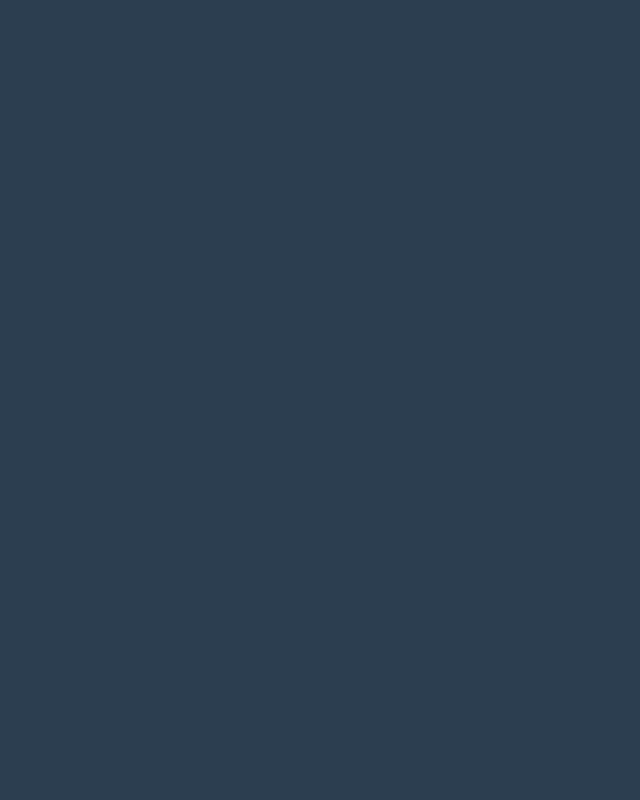
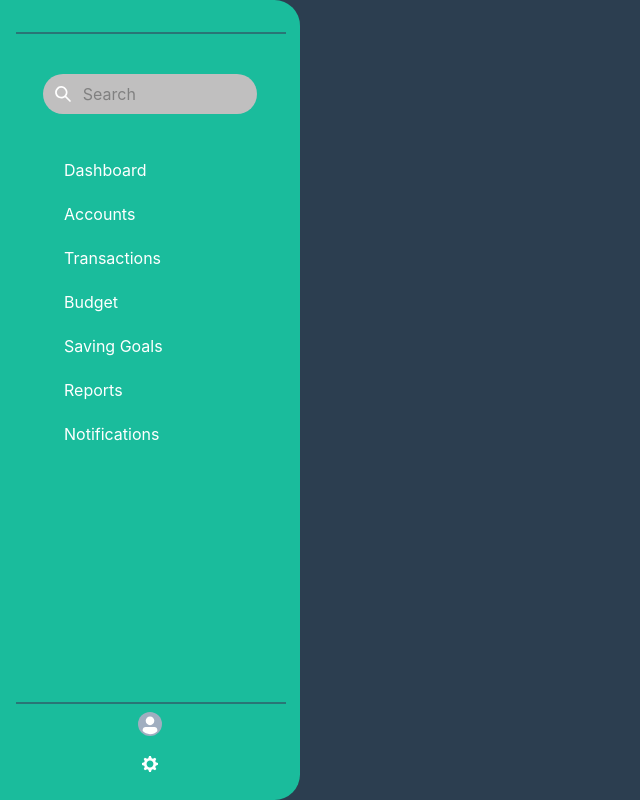
Before and after one commit to Krystiaaan/Cash_Track, a React (Vite) app in the folder frontend/: page /mainpage in a window 1280 px wide. Before the commit this address had no page. Shown: the whole page, without its empty margins (0-640 px from the left). Built offline with nearby package versions, Linux system fonts and the light colour scheme.

Commit message:
MainCard left menu implemented with dynamically adding of the user

```diff
--- a/frontend/src/App.tsx
+++ b/frontend/src/App.tsx
@@ -3,6 +3,7 @@ import { LandingPage } from "./pages/landingPage/LandingPage";
 import { AuthProvider } from "./Auth/AuthProvider";
 import { RegisterPage } from "./pages/registerPage/RegisterPage";
 import { LoginPage } from "./pages/loginPage/loginPage";
+import { MainPage } from "./pages/mainPage/MainPage";
 
 export const App = () => {
   return (
@@ -11,6 +12,7 @@ export const App = () => {
       <Route path="/" element={<LandingPage />} />
       <Route path="/register" element={<RegisterPage />} />
       <Route path="/login" element= {<LoginPage/>} />
+      <Route path="/mainpage" element = {<MainPage/>}/>
     </Routes>
     </AuthProvider>
   );
--- a/frontend/src/Auth/AuthProvider.tsx
+++ b/frontend/src/Auth/AuthProvider.tsx
@@ -17,46 +17,51 @@ interface User {
 
 const AuthContext = createContext<AuthContextType | undefined>(undefined);
 
-export const AuthProvider: React.FC<{children: React.ReactNode}> = ({ children})=> {
-    const [user, setUser] = useState<User | null>(null);
-    const [error, setError] = useState<string |null>(null);
+export const AuthProvider: React.FC<{ children: React.ReactNode }> = ({ children }) => {
+    const [user, setUser] = useState<User | null>(() => {
+      const storedUser = localStorage.getItem("user");
+      return storedUser ? JSON.parse(storedUser) : null;
+    });
+    const [error, setError] = useState<string | null>(null);
     const navigate = useNavigate();
 
-
-    useEffect(()=>{
-        const storedUser = localStorage.getItem('user');
-        if(storedUser) {
+    useEffect(() => {
+      const storedUser = localStorage.getItem("user");
+      if (storedUser) {
         setUser(JSON.parse(storedUser));
       }
     }, []);
 
-
-    const login = async(email:string, password: string)=>{
+    const login = async (email: string, password: string) => {
       try {
         setError(null);
-            const response = await axios.post('/auth/login', {email, password});
-            const {accessToken, user} = response.data;
+        const response = await axios.post("http://localhost:3000/auth/login", { email, password });
+        const { accessToken, user } = response.data;
 
-            localStorage.setItem('token', accessToken);
-            localStorage.setItem('user', JSON.stringify(user));
+        localStorage.setItem("token", accessToken);
+        localStorage.setItem("user", JSON.stringify(user));
+
         setUser(user);
-            navigate('/mainpage');
-        }catch(err: any){
-            setError(err.response?.data?.errors?.[0] ||'Login failed');
+        navigate("/mainpage");
+      } catch (err: any) {
+        setError(err.response?.data?.errors?.[0] || "Login failed");
       }
-    }
-    const logout = () =>{
+    };
+
+    const logout = () => {
       setUser(null);
-        localStorage.removeItem('user');
-        localStorage.removeItem('token');
-        navigate('/login');
+      localStorage.removeItem("user");
+      localStorage.removeItem("token");
+      navigate("/login");
     };
-    return(
-        <AuthContext.Provider value ={{user, error, login, logout}}>
+
+    return (
+      <AuthContext.Provider value={{ user, error, login, logout }}>
         {children}
       </AuthContext.Provider>
     );
   };
+
 
 export const useAuth = (): AuthContextType => {
     const context = useContext(AuthContext);
--- a/frontend/src/pages/loginPage/components/LoginCard.tsx
+++ b/frontend/src/pages/loginPage/components/LoginCard.tsx
@@ -13,8 +13,10 @@ import { Formik, Form, Field } from "formik";
 import { useState } from "react";
 import * as Yup from "yup";
 import { useNavigate } from "react-router-dom";
+import { useAuth } from "../../../Auth/AuthProvider";
 
 export const LoginCard = () => {
+  const {login} = useAuth();
     const [serverError, setServerError] = useState({email: "", password: ""});
     const navigate = useNavigate();
     const handleCreateClick = () => {
@@ -35,33 +37,12 @@ export const LoginCard = () => {
           .min(6),
       })}
       onSubmit={async (values, { setSubmitting }) => {
-        setServerError({email: "", password: ""});
+        setServerError({ email: "", password: "" });
         try {
-          const response = await fetch("http://localhost:3000/auth/login", {
-            method: "POST",
-            headers: {
-              "Content-Type": "application/json",
-            },
-            body: JSON.stringify({
-              email: values.email,
-              password: values.password,
-            }),
-          });
-          const data = await response.json();
-          console.log(data);
-          if (response.ok) {
-            navigate("/mainpage");
-          } else {
-            const errors = data.errors || [];
-            const emailError = errors.includes("User does not exist")
-            ? "User does not exist" : "";
-            const passwordError = errors.includes("Incorrect password")
-            ? "Incorrect password"
-            : "";
-            setServerError({email: emailError, password: passwordError});
-          }
+          await login(values.email, values.password);
         } catch (err) {
-          console.error("login failed", err);
+          // Handle errors if needed
+          setServerError({ email: "", password: "Login failed" });
         } finally {
           setSubmitting(false);
         }
@@ -121,7 +102,7 @@ export const LoginCard = () => {
                       },
                     }}
                   >
-                    Enter your Username:
+                    Enter your Email:
                   </FormLabel>
                 </Box>
                 <Box
--- a/frontend/src/pages/mainPage/components/MainCard.tsx
+++ b/frontend/src/pages/mainPage/components/MainCard.tsx
@@ -1,8 +1,106 @@
+import {
+  Box,
+  Flex,
+  VStack,
+  Text,
+  Divider,
+  Input,
+  InputGroup,
+  InputLeftElement,
+  Icon,
+  IconButton,
+  Avatar,
 
+} from "@chakra-ui/react";
+import { SearchIcon, SettingsIcon } from "@chakra-ui/icons";
+import { useAuth } from "../../../Auth/AuthProvider";
+export const MainCard = () => {
+    const { user } = useAuth();
+    console.log(user);
+  return (
+    <Box
+      bg={"#1ABC9C"}
+      color={"white"}
+      w={"300px"}
+      h={"100vh"}
+      p={"4"}
+      display={"flex"}
+      flexDirection={"column"}
+      justifyContent={"space-between"}
+      borderRightRadius={"1.6rem"}
+    >
+      <VStack align={"start"}>
+      {/* Header with user info */}
+        <Flex align={"center"}>
+          <Box ml={"3"}>
+            <Text fontWeight={"bold"}>{user?.username}</Text>
+            <Text fontSize={"sm"}>{user?.email}</Text>
+          </Box>
+        </Flex>
+        <Divider
+          borderColor="#34495E"
+          borderWidth={"0.0625rem"}
+          mt={"0.5rem"}
+        />
+        <Box w={"80%"} alignSelf={"center"} mt={"2rem"}>
+          <InputGroup>
+            <InputLeftElement
+              pointerEvents="none"
+              children={<SearchIcon color="white" />}
+            />
+            <Input
+              placeholder="Search"
+              bg={"#C0BFBF"}
+              _placeholder={{ color: "#808080" }}
+              rounded={"md"}
+              py={"2"}
+              px={"3"}
+              border={"none"}
+              borderRadius={"1.6rem"}
+            />
+          </InputGroup>
+        </Box>
+        <VStack align={"start"} spacing={"3"}  ml={"3rem"} mt={"2rem"}>
+            {['Dashboard', 'Accounts','Transactions','Budget', 'Saving Goals', 'Reports', 'Notifications'].map((item) =>(
+                <Text
+                key={item}
+                cursor={"pointer"}
+                _hover={{color: 'teal.600', px:"2"}}
+                w={"full"}
+                py={"1"}
+                >
+                    {item}
+                </Text>
+            ))}
+        </VStack>
 
+      </VStack>
+      <Divider
+          borderColor="#34495E"
+          borderWidth={"0.0625rem"}
+          mt={"auto"}
+        />
+        <Box alignSelf={"center"}>
+            <Flex flexDirection={"column"}>
 
-export const MainCard = () => {
-    return (
-        <></>
-    )
-}
+           <IconButton
+           icon={<Avatar size={"xs"} />}
+           aria-label="User Profile"
+           variant={"ghost"}
+           color={"white"}
+           _hover={{  transform: "scale(1.2)", bg: "transparent" }}
+           transition={"transform 0.2s"}
+           />
+           <IconButton
+           icon={<SettingsIcon />}
+           aria-label="Settings"
+           variant={"ghost"}
+           color={"white"}
+           _hover={{ transform: "scale(1.2)", bg: "transparent" }}
+           transition={"transform 0.2s"}
+           />
+           </Flex>
+            </Box>
+    </Box>
+  );
+};
```
Also changed, not shown: 1 other file (tests, documents, lock files or other folders). Lines whose indentation alone changed are shown as unchanged.
